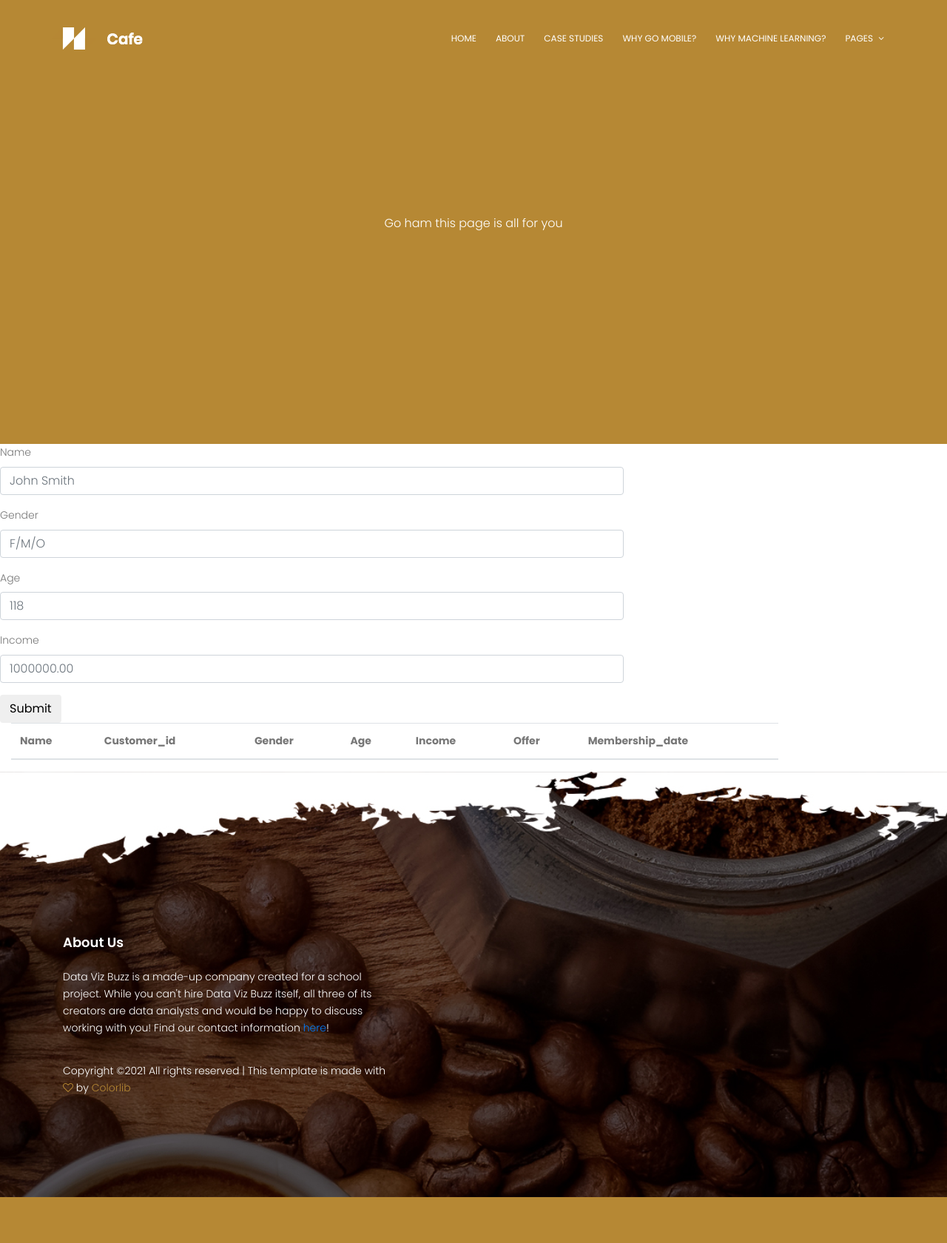
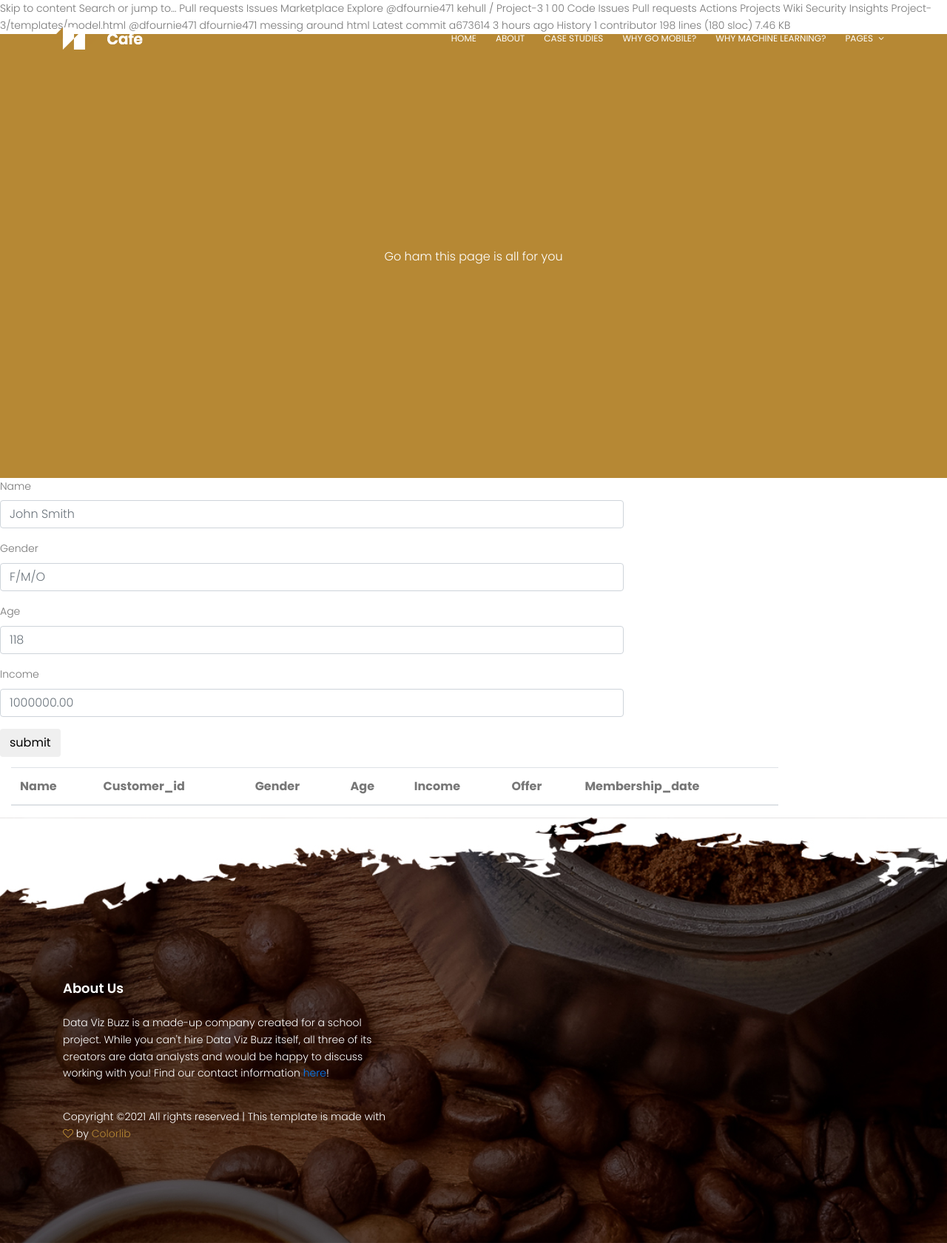
Before and after one commit to kehull/Project-3, a Flask app: template templates/model.html in a window 1280 px wide. Shown: the whole page at 74% size. Before the commit the page ends 1618 px from the top, so only its background shows below. Run offline with Flask 2, Linux system fonts and the light colour scheme; the template is opened without the code that fills it, so the values that code supplies are empty; some libraries are stand-ins or nearby versions.

Commit message:
trying again

```diff
--- a/app.py
+++ b/app.py
@@ -9,7 +9,6 @@ from flask import (
     redirect)
 
 app = Flask(__name__)
-
 from flask_sqlalchemy import SQLAlchemy
 app.config['SQLALCHEMY_DATABASE_URI'] = os.environ.get('DATABASE_URL', '').replace('postgres://', 'postgresql://') or "sqlite:///db.sqlite"
 
@@ -31,7 +30,7 @@ def about():
 def send():
     table_data={}
     if request.method == "POST":
-        table_data={}
+        table_data=""
         name = request.form["name"]
         gender = request.form["gender"]
         age = request.form["age"]
@@ -45,9 +44,7 @@ def send():
         table_data={"name":name,"customer_id":customer_id,"gender":gender,"age":age,"income":income,"offer":offer,"membership_date":date}
 
 
-
     return render_template("model.html",table_data=table_data)
-
 
 if __name__ == "__main__":
     app.run()
--- a/templates/model.html
+++ b/templates/model.html
@@ -1,3 +1,33 @@
+Skip to content
+Search or jump to…
+
+Pull requests
+Issues
+Marketplace
+Explore
+
+@dfournie471
+kehull
+/
+Project-3
+1
+00
+Code
+Issues
+Pull requests
+Actions
+Projects
+Wiki
+Security
+Insights
+Project-3/templates/model.html
+@dfournie471
+dfournie471 messing around html
+Latest commit a673614 3 hours ago
+ History
+ 1 contributor
+198 lines (180 sloc)  7.46 KB
+
 <!DOCTYPE html>
 <html lang="zxx" class="no-js">
 <head>
@@ -101,7 +131,7 @@
 			<section class="filters">
 				<div class="row">
 					<div class="col-md-offset-2 col-md-8">
-						<form method="POST" action='/send' role="form", name="customerform">
+						<form method="POST" role="form", name="petform">
 							<div class="form-group">
 								<label for="inputName">Name</label>
 								<input type="text" class="form-control" id="inputName" name="name" placeholder="John Smith">
@@ -118,7 +148,7 @@
 								<label for="inputLon">Income</label>
 								<input type="text" class="form-control" id="inputIncome" name="income" placeholder="1000000.00">
 							</div>
-							<input id = "enter-btn" type="submit" value="Submit" class="btn btn-default">
+							<input id = "enter-btn" type="submit" value="submit" class="btn btn-default">
 						</form>
 					</div>
 				</div>
@@ -146,19 +176,7 @@
 						<th class="table-head">Membership_date</th>
 					  </tr>
 					</thead>
-					<tbody>
-						<!-- {% for row_index in range(table_data['name']|count) %}
-    				<tr>
-      					<td>{{ x[row_index]['name'] }}</td>
-      					<td>{{ x[row_index]['customer_id'] }}</td>
-						<td>{{ x[row_index]['gender'] }}</td>
-						<td>{{ x[row_index]['age'] }}</td>
-						<td>{{ x[row_index]['income'] }}</td>
-						<td>{{ x[row_index]['offer'] }}</td>
-						<td>{{ x[row_index]['membership_date'] }}</td>
-    				</tr>
-					{% endfor %} -->
-					</tbody>
+					<tbody></tbody>
 				  </table>
 				</div>
 			  </div>
@@ -186,11 +204,11 @@ Copyright &copy;<script>document.write(new Date().getFullYear());</script> All r
 			<!--js link-->
 
 			<script src="https://cdnjs.cloudflare.com/ajax/libs/d3/4.11.0/d3.js"></script>
-			<!-- <script type='text/javascript'>
+			<script type='text/javascript'>
 				var tableData= {{table_data}};
 
-				</script> -->
-			<!-- <script type='text/javascript' src="../static/js/table_generator.js"></script> -->
+				</script>
+			<script type='text/javascript' src="js/table_generator.js"></script>
 			<script src="../static/js/vendor/jquery-2.2.4.min.js"></script>
 			<script src="https://cdnjs.cloudflare.com/ajax/libs/popper.js/1.12.9/umd/popper.min.js" integrity="sha384-ApNbgh9B+Y1QKtv3Rn7W3mgPxhU9K/ScQsAP7hUibX39j7fakFPskvXusvfa0b4Q" crossorigin="anonymous"></script>
 			<script src="../static/js/vendor/bootstrap.min.js"></script>
```
